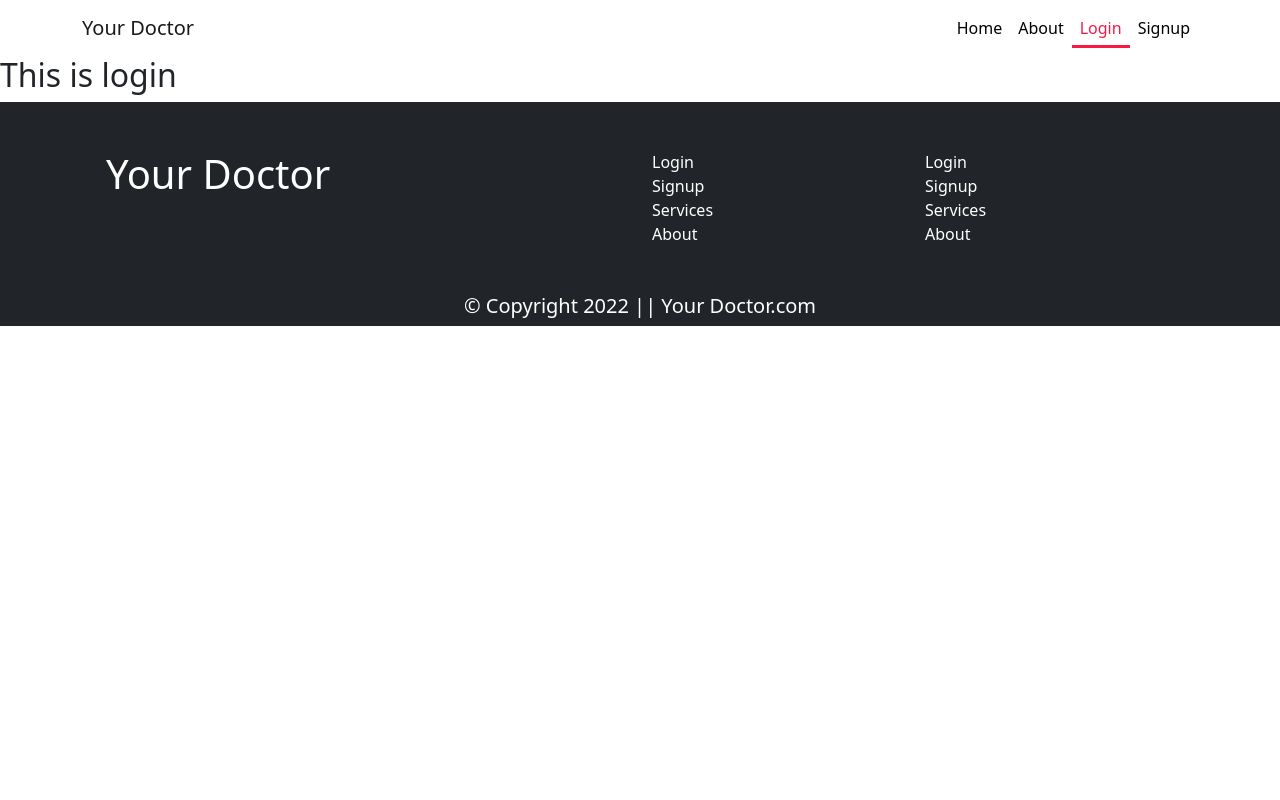
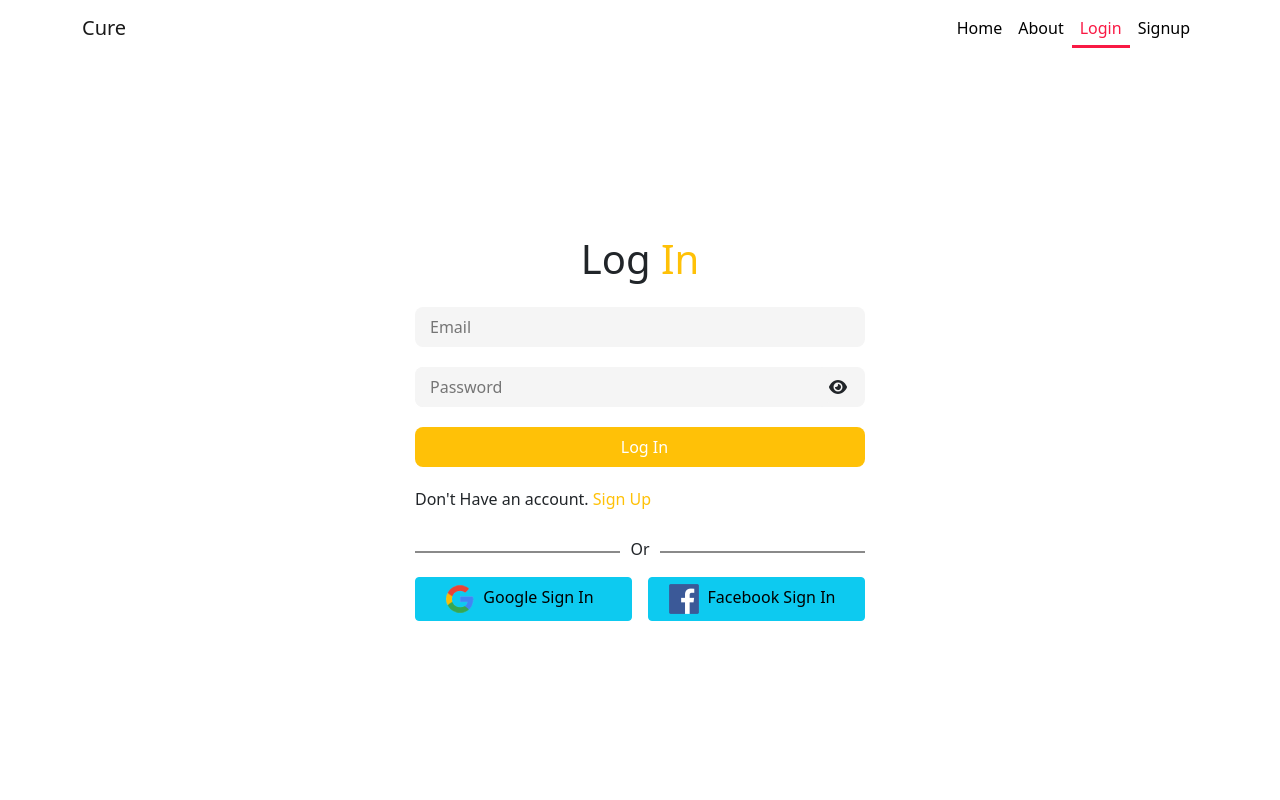
Before and after one commit to AshikurRahmanMunna/independent-service-provider, a React (Create React App) app: page /login in a window 1280 px wide. Shown: the top 800 px of the page. Built offline with nearby package versions, Linux system fonts and the light colour scheme.

Commit message:
Signup and login complete

```diff
--- a/public/index.html
+++ b/public/index.html
@@ -24,7 +24,7 @@
       work correctly both with client-side routing and a non-root public URL.
       Learn how to configure a non-root public URL by running `npm run build`.
     -->
-    <title>Your Doctor</title>
+    <title>Cure</title>
   </head>
   <body>
     <noscript>You need to enable JavaScript to run this app.</noscript>
--- a/src/App.js
+++ b/src/App.js
@@ -6,6 +6,7 @@ import NotFound from './Pages/NotFound/NotFound';
 import Footer from './Pages/Shared/Footer/Footer';
 import Header from './Pages/Shared/Header/Header';
 import SignUp from './Pages/SignUp/SignUp';
+import 'react-toastify/dist/ReactToastify.css';
 
 function App() {
   return (
--- a/src/Pages/Login/Login.js
+++ b/src/Pages/Login/Login.js
@@ -1,10 +1,68 @@
-import React from 'react';
+import { faEye, faEyeSlash } from '@fortawesome/free-solid-svg-icons';
+import { FontAwesomeIcon } from '@fortawesome/react-fontawesome';
+import React, { useState } from 'react';
+import { useSignInWithEmailAndPassword } from 'react-firebase-hooks/auth';
+import { Link, Navigate, useNavigate } from 'react-router-dom';
+import { ToastContainer } from 'react-toastify';
+import auth from '../../firebase.init';
+import SocialLogin from '../Shared/SocialLogin/SocialLogin';
 
 const Login = () => {
+    const [showPassword, setShowPassword] = useState(false);
+    let errorElement;
+    const [
+        signInWithEmailAndPassword,
+        user,
+        loading,
+        error,
+      ] = useSignInWithEmailAndPassword(auth);
+      const navigate = useNavigate('');
+      if(error) {
+        errorElement = <p className='text-danger'>{error.message}</p>
+      }
+      const handleLogin = event => {
+        event.preventDefault();
+        const email = event.target.email.value;
+        const password = event.target.password.value;
+        signInWithEmailAndPassword(email, password);
+      }
+      if(user) {
+        navigate('/');
+      }
     return (
-        <div>
-            <h2>This is login</h2>
-        </div>
+        <div className="form-container d-flex align-items-center justify-content-center">
+      <div>
+        <h1 className="text-center mb-4">
+          Log <span className="text-warning">In</span>
+        </h1>
+        <form onSubmit={handleLogin} className="form">
+          <input type="email" name="email" placeholder="Email" required />
+          <div className="password">
+            <input
+              type={showPassword ? "text" : "password"}
+              name="password"
+              placeholder="Password"
+              required
+            />
+            <span className="password-icon">
+              <FontAwesomeIcon
+                onClick={() => setShowPassword(!showPassword)}
+                icon={showPassword ? faEyeSlash : faEye}
+              ></FontAwesomeIcon>
+            </span>
+          </div>
+          {errorElement}
+          <input
+            type="submit"
+            className='form-submit-btn'
+            value="Log In"
+          />
+        </form>
+        <p>Don't Have an account. <span><Link className='text-warning text-decoration-none' to="/signup">Sign Up</Link></span></p>
+        <ToastContainer></ToastContainer>
+        <SocialLogin></SocialLogin>
+      </div>
+    </div>
     );
 };
 
--- a/src/Pages/Shared/Footer/Footer.css
+++ b/src/Pages/Shared/Footer/Footer.css
@@ -1,5 +1,10 @@
+footer {
+    background: #ffe562;
+    border-top: 6px solid #ffd400;
+    color: black;
+}
 .footer-links a {
     display: block;
     text-decoration: none;
-    color: white;
+    color: black;
 }
--- a/src/Pages/Shared/Footer/Footer.js
+++ b/src/Pages/Shared/Footer/Footer.js
@@ -5,10 +5,10 @@ import './Footer.css';
 const Footer = () => {
     const year = new Date().getFullYear();
   return (
-    <footer className="bg-dark mb-0">
+    <footer className="mb-0">
       <div className=" container row mx-auto py-5">
         <div className="col-12 col-lg-6 col-md-6">
-          <h1 className="text-white m-0">Your Doctor</h1>
+          <h1 className="m-0">Cure</h1>
         </div>
         <div className="col-12 col-lg-3 col-md-3 footer-links">
           <Link to="/login">Login</Link>
@@ -16,14 +16,15 @@ const Footer = () => {
           <Link to="/#services">Services</Link>
           <Link to="/about">About</Link>
         </div>
-        <div className="col-12 col-lg-3 col-md-3 footer-links">
+        <div className="col-12 col-lg-3 col-md-3 mb-5 footer-links">
           <Link to="/login">Login</Link>
           <Link to="/signup">Signup</Link>
           <Link to="/#services">Services</Link>
           <Link to="/about">About</Link>
         </div>
+        <hr className="mt-3" style={{marginBottom: '-80px'}} />
       </div>
-      <h5 className="text-white text-center pb-2 m-0">&copy; Copyright {year} || Your Doctor.com</h5>
+      <h5 className="text-center pb-2 pb-3 mb-0">&copy; Copyright {year} || Your Doctor.com</h5>
     </footer>
   );
 };
--- a/src/Pages/Shared/Header/Header.js
+++ b/src/Pages/Shared/Header/Header.js
@@ -7,7 +7,7 @@ const Header = () => {
   return (
     <Navbar sticky="top" bg="white" expand="lg">
       <Container>
-        <Navbar.Brand as={Link} to="/">Your Doctor</Navbar.Brand>
+        <Navbar.Brand as={Link} to="/">Cure</Navbar.Brand>
         <Navbar.Toggle aria-controls="basic-navbar-nav" />
         <Navbar.Collapse id="basic-navbar-nav">
           <Nav className="ms-auto">
--- /dev/null
+++ b/src/Pages/Shared/SocialLogin/SocialLogin.css
@@ -0,0 +1,19 @@
+.or {
+    display: flex;
+    align-items: center;
+    justify-content: center;
+}
+.or div {
+    height: 2px;
+    width: 100%;
+    background: rgb(138, 138, 138);
+}
+.or p {
+    padding: 10px 10px 0px 10px;
+}
+.social-login-btn {
+    display: block;
+    margin-bottom: 20px;
+    background: rgb(255, 193, 7);
+    border: none;
+}
--- /dev/null
+++ b/src/Pages/Shared/SocialLogin/SocialLogin.js
@@ -0,0 +1,32 @@
+import React from 'react';
+import './SocialLogin.css';
+import google from '../../../images/google.png';
+import facebook from '../../../images/facebook.png';
+import { useSignInWithFacebook, useSignInWithGoogle } from 'react-firebase-hooks/auth';
+import auth from '../../../firebase.init';
+
+const SocialLogin = () => {
+    const [signInWithGoogle, userGoogle, loadingGoogle, errorGoogle] = useSignInWithGoogle(auth);
+    const [signInWithFacebook, userFacebook, loadingFacebook, errorFacebook] = useSignInWithFacebook(auth);
+    return (
+        <div>
+            <div className='or'>
+                <div></div>
+                <p>Or</p>
+                <div></div>
+            </div>
+            <div className='d-flex justify-content-between'>
+                <button onClick={() => signInWithGoogle()} className='btn btn-info me-2 d-block mx-auto w-100'>
+                    <img src={google} alt="" />
+                    <span className='px-2'>Google Sign In</span>
+                </button>
+                <button onClick={() => signInWithFacebook()} className='btn btn-info ms-2 d-block mx-auto w-100'>
+                    <img style={{width: '30px'}} src={facebook} alt="" />
+                    <span className='px-2'>Facebook Sign In</span>
+                </button>
+            </div>
+        </div>
+    );
+};
+
+export default SocialLogin;
--- a/src/Pages/SignUp/SignUp.css
+++ b/src/Pages/SignUp/SignUp.css
@@ -1,5 +1,7 @@
 .form-container {
-    height: calc(100vh - 56px);
+    min-height: calc(100vh - 56px);
+    max-height: 100%;
+    margin-bottom: 30px;
 }
 .form input {
     display: block;
--- a/src/Pages/SignUp/SignUp.js
+++ b/src/Pages/SignUp/SignUp.js
@@ -1,31 +1,39 @@
 import { faEye, faEyeSlash } from "@fortawesome/free-solid-svg-icons";
 import { FontAwesomeIcon } from "@fortawesome/react-fontawesome";
 import React, { useState } from "react";
-import { useCreateUserWithEmailAndPassword } from "react-firebase-hooks/auth";
-import { useNavigate } from "react-router-dom";
+import { useAuthState, useCreateUserWithEmailAndPassword, useUpdateProfile } from "react-firebase-hooks/auth";
+import { Link, useNavigate } from "react-router-dom";
+import { toast, ToastContainer } from "react-toastify";
 import auth from "../../firebase.init";
+import SocialLogin from "../Shared/SocialLogin/SocialLogin";
 import "./SignUp.css";
 
 const SignUp = () => {
   const [showPassword, setShowPassword] = useState(false);
-  const [showConfirmPassword, setShowConfirmPassword] = useState(false);
   const [agree, setAgree] = useState(false);
+  let errorElement;
   const [createUserWithEmailAndPassword, user, loading, error] =
     useCreateUserWithEmailAndPassword(auth);
-    const navigate = useNavigate();
+  const [updateProfile, updating, errorUpdateProfile] = useUpdateProfile(auth);
+  const navigate = useNavigate();
 
-  const handleSignUp = (event) => {
+  if(error || errorUpdateProfile) {
+    errorElement = <p className="text-danger">{error.message || errorUpdateProfile.message}</p>
+  }
+  const handleSignUp = async (event) => {
     event.preventDefault();
     const firstName = event.target.firstname.value;
     const lastName = event.target.lastname.value;
     const name = `${firstName} ${lastName}`;
     const email = event.target.email.value;
     const password = event.target.password.value;
-    const confirmPassword = event.target.confirm.value;
-    console.log(email, password)
-    createUserWithEmailAndPassword(email, password);
+    await createUserWithEmailAndPassword(email, password)
+    await updateProfile({ displayName: name });
+  };
+  if(user) {
     navigate('/');
-  };
+  }
+  console.log(user);
   return (
     <div className="form-container d-flex align-items-center justify-content-center">
       <div>
@@ -33,7 +41,12 @@ const SignUp = () => {
           Sign <span className="text-warning">Up</span>
         </h1>
         <form onSubmit={handleSignUp} className="form">
-          <input type="text" name="firstname" placeholder="First Name" required />
+          <input
+            type="text"
+            name="firstname"
+            placeholder="First Name"
+            required
+          />
           <input type="text" name="lastname" placeholder="Last Name" required />
           <input type="email" name="email" placeholder="Email" required />
           <div className="password">
@@ -50,20 +63,7 @@ const SignUp = () => {
               ></FontAwesomeIcon>
             </span>
           </div>
-          <div className="password">
-            <input
-              type={showConfirmPassword ? "text" : "password"}
-              name="confirm"
-              placeholder="Confirm Password"
-              required
-            />
-            <span className="password-icon">
-              <FontAwesomeIcon
-                onClick={() => setShowConfirmPassword(!showConfirmPassword)}
-                icon={showConfirmPassword ? faEyeSlash : faEye}
-              ></FontAwesomeIcon>
-            </span>
-          </div>
+
           <div className="d-flex">
             <input
               type="checkbox"
@@ -80,6 +80,7 @@ const SignUp = () => {
               Agree Our Terms and Conditions.
             </label>
           </div>
+          {errorElement}
           <input
             disabled={!agree}
             type="submit"
@@ -87,6 +88,9 @@ const SignUp = () => {
             value="Sign Up"
           />
         </form>
+        <p>Already Have an account. <span><Link className='text-warning text-decoration-none' to="/login">Log In</Link></span></p>
+        <ToastContainer></ToastContainer>
+        <SocialLogin></SocialLogin>
       </div>
     </div>
   );
--- a/src/firebase.init.js
+++ b/src/firebase.init.js
@@ -17,4 +17,4 @@ const firebaseConfig = {
 // Initialize Firebase
 const app = initializeApp(firebaseConfig);
 const auth = getAuth(app);
-export default app;
+export default auth;
```
Also changed, not shown: src/images/facebook.png (added), src/images/google.png (added).
